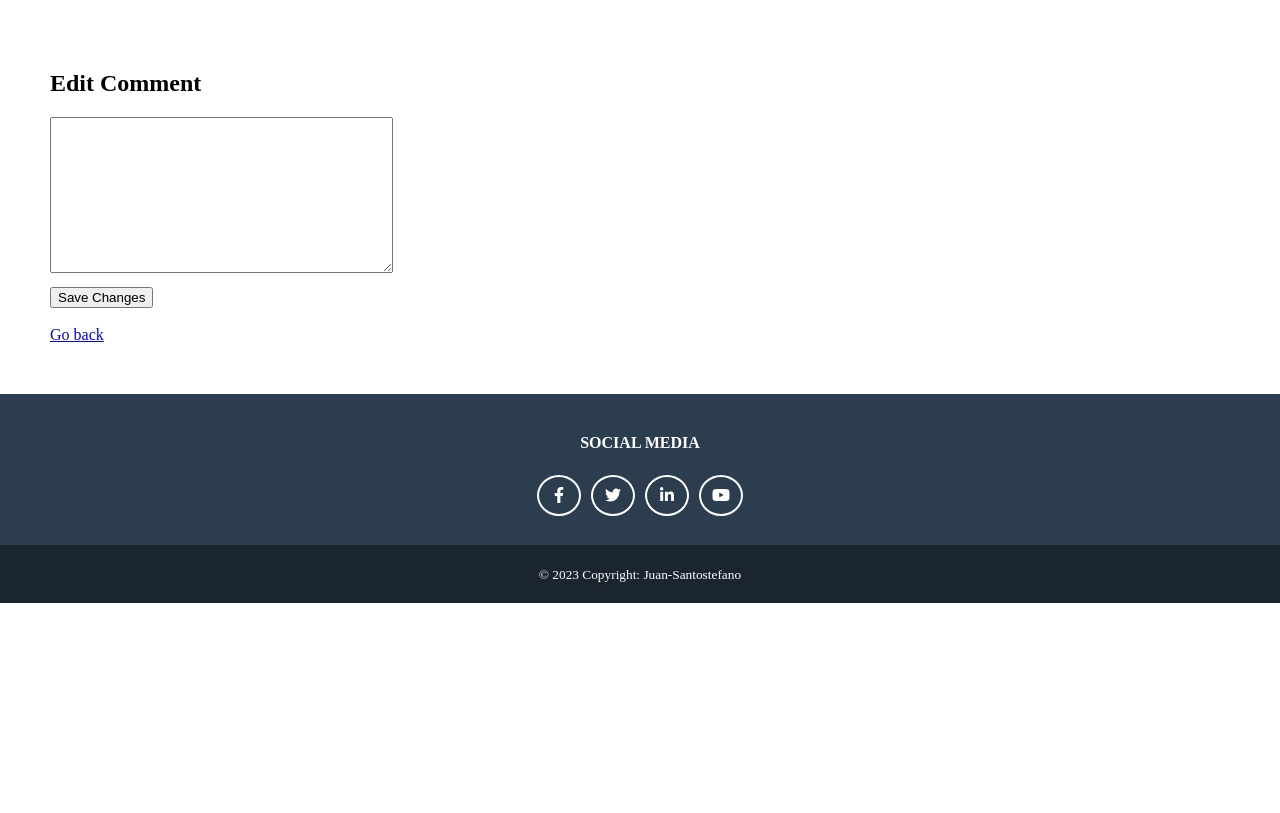
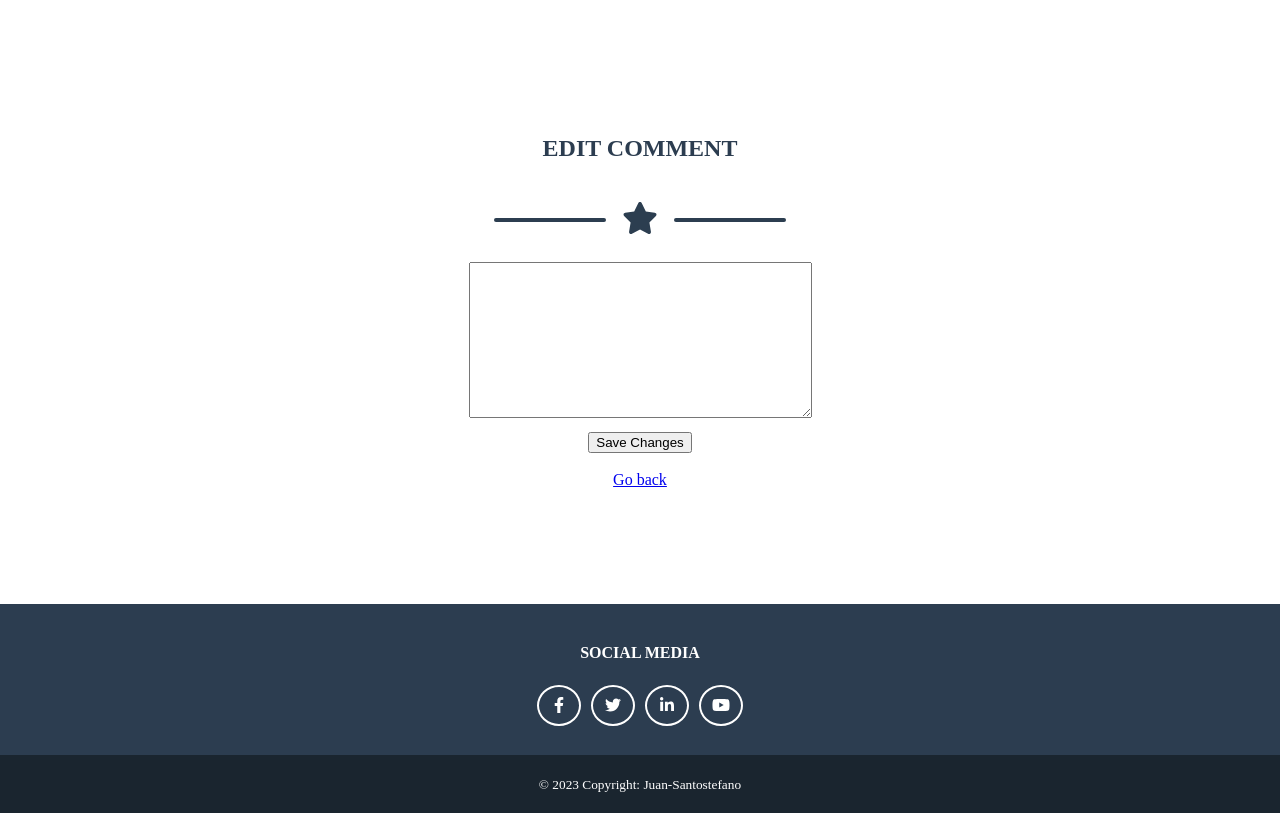
Before and after one commit to jpsantostefano/restaurant-advisor, a Django app: template templates/edit_comment.html in a window 1280 px wide. Shown: the part 100-913 px from the top of the page. Before the commit the page ends 703 px from the top, so only its background shows below. Run offline with Django 4.2, Linux system fonts and the light colour scheme; the template is opened without the code that fills it: values that come from a table or form of the project are taken from there, others are empty; some libraries are stand-ins or nearby versions.

Commit message:
edit_comment.html styled without bootstrap

```diff
--- a/static/css/style.css
+++ b/static/css/style.css
@@ -179,6 +179,14 @@ button {
   justify-content: center;
 }
 
+.edit-comment-section{
+  height: 63vh;
+  display: flex;
+  flex-direction: column;
+  justify-content: center;
+  text-align: center;
+}
+
 .question {
   text-align: center;
 }
@@ -190,3 +198,8 @@ button {
 .icon-color{
   color: black;
 }
+
+.post-detail-section{
+  margin-left: 150px;
+  margin-right: 150px;
+}
--- a/templates/edit_comment.html
+++ b/templates/edit_comment.html
@@ -2,16 +2,24 @@
 {% block content %}
 
 <!-- Edit Comment Section-->
-<section class="page-section container d-flex align-items-center flex-column" id="edit-comment">
-    <h2 class="text-secondary-login-register">Edit Comment</h2>
+<section>
+  <div class="edit-comment-section">
+    <h2 class="section-title">Edit Comment</h2>
+        <!-- Icon Divider-->
+        <div class="divider-custom">
+            <div class="divider-custom-line"></div>
+            <div class="divider-custom-icon"><i class="fas fa-star"></i></div>
+            <div class="divider-custom-line"></div>
+        </div>
     <form method="POST">
       {% csrf_token %}
       {{ form.body }}
-        <div class="row">
-          <button class="btn btn-primary btn-xl" type="submit">Save Changes</button>
+        <div>
+          <button type="submit">Save Changes</button>
         </div>
     </form>
     <br>
     <a href="{% url 'post_detail' slug=comment.post.slug %}">Go back</a>
+  </div>
 </section>
 {% endblock content %}
--- a/templates/post_detail.html
+++ b/templates/post_detail.html
@@ -3,7 +3,7 @@
 
 <!-- POST -->
 <section>
-    <div>
+    <div class="post-detail-section">
         <h1>{{ post.title }}</h1>
         {% if post.image %}
         <img src="{{ post.image.url }}" width="300px" height="200px">
```
